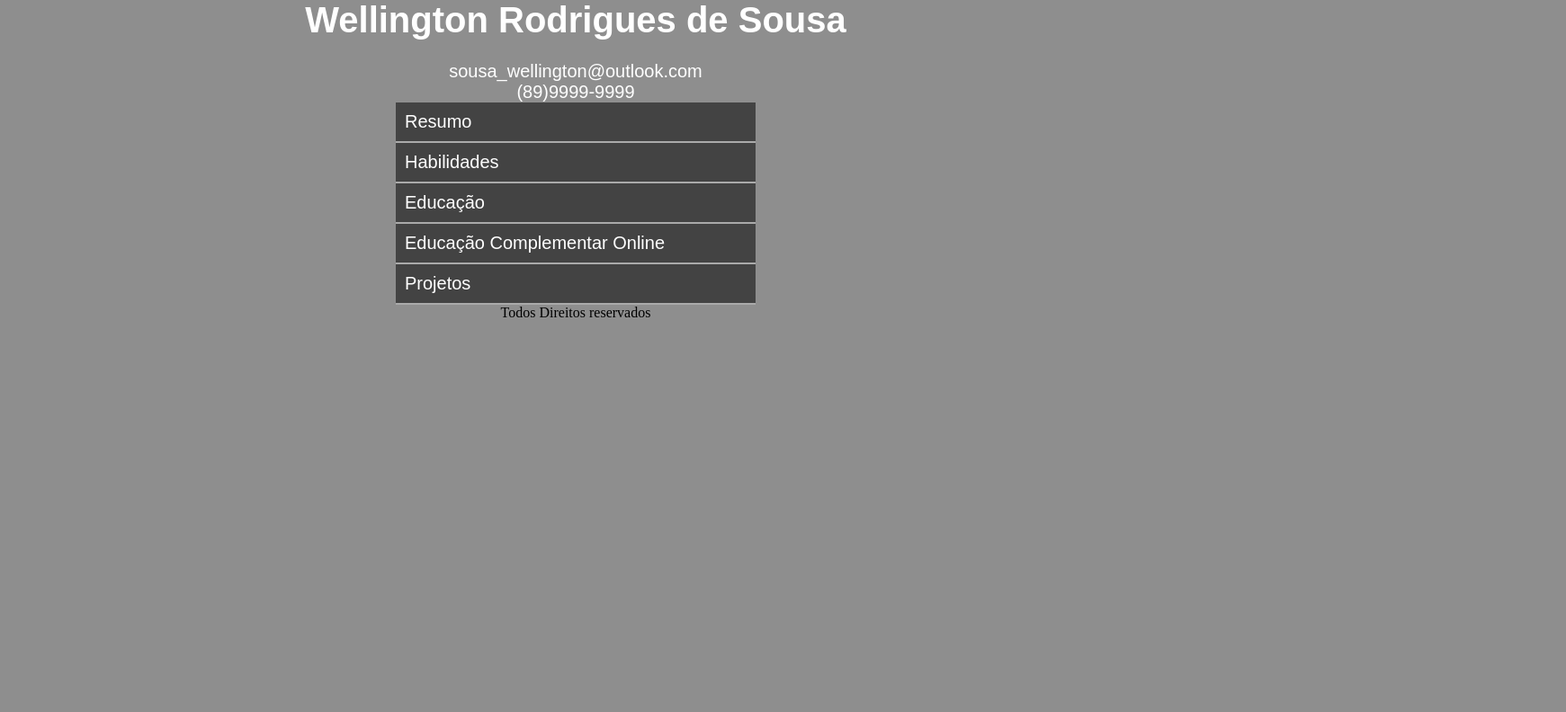
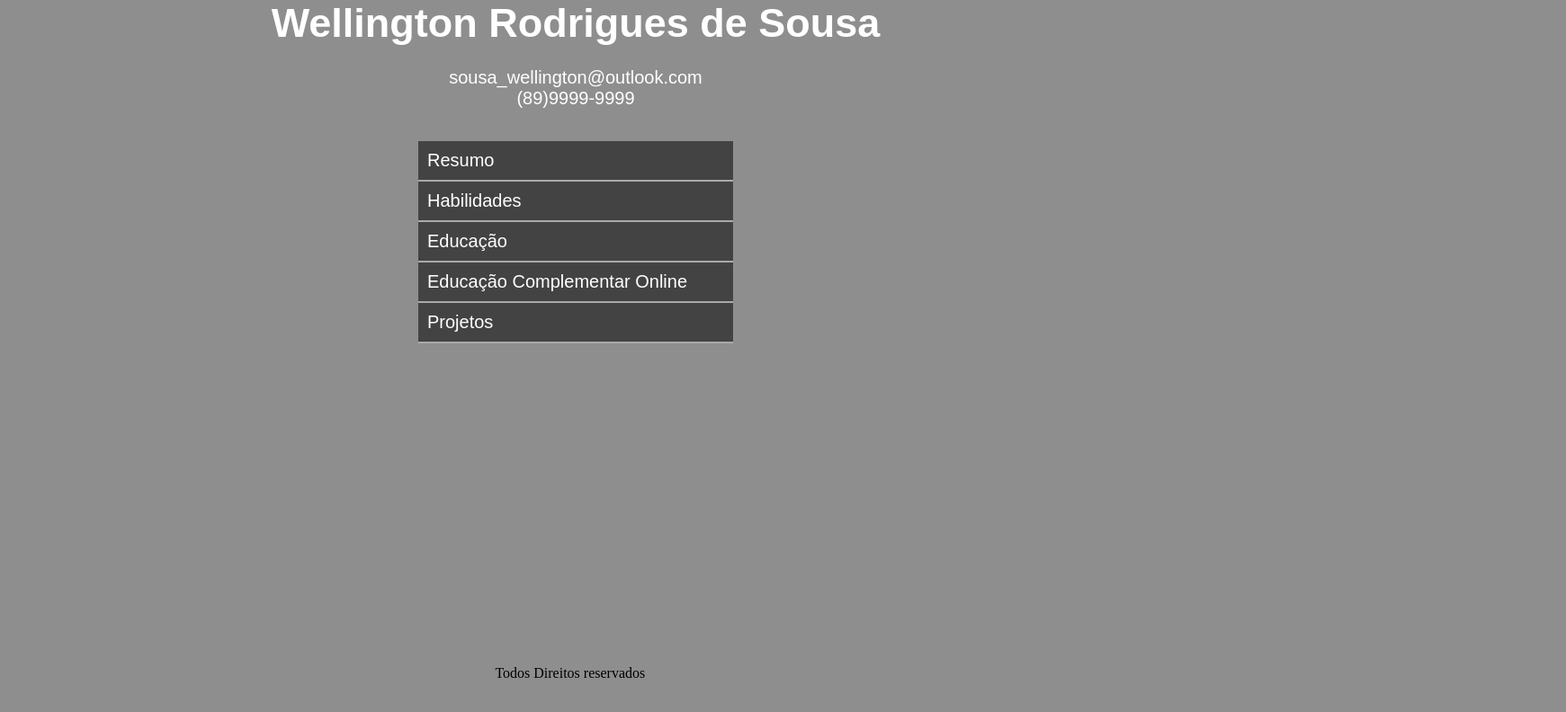
Before and after one commit to wrtinho/wrtinho.github.io, a plain HTML site: page index.html in a window 1280 px wide. Shown: the whole page at 90% size, 1741 px wide, since content can reach past the window. Drawn offline with Linux system fonts and the light colour scheme.

Commit message:
estilizando

```diff
--- a/css/style.css
+++ b/css/style.css
@@ -1,19 +1,40 @@
 *{
     margin: 0;
-    padding: 0;;
+    padding: 0;
 }
 body{
     background-color: #8e8e8e;
 
+
+
 }
 
 nav{
-    width: 400px;
+    width: 350px;
     height: auto;
     font-family: 'Arial';
     margin: auto;
 }
+.main {
+    font-family: 'Arial';
+    text-align: center;
+    font-size: 20px;
+    color: #fff;
 
+
+}
+.main a {
+    text-decoration: none;
+    color: #fff;
+
+}
+.main h1{
+    font-family: 'Arial';
+    text-align: center;
+    font-size: 45px;
+    color: #fff;
+
+}
 .item label{
     display: block;
     padding:  10px;
@@ -39,9 +60,9 @@ nav{
     display: none;
 }
 .item ul li a{
-    width: 100%;
-    height: 20px;
-    padding: 10px;
+    width: auto;
+    height: auto;
+    padding: 10px ;
     display: block;
     text-decoration: none;
     background-color: #fafafa;
@@ -55,23 +76,20 @@ nav{
 }
 .item input:checked ~ ul{
     height: auto;
-    max-height: 200px;
-    transform: all:
+    max-height: 400px;
+    transform: all;
+    /* transition:  all .4s linear; */
 }
 
-.footer{
-    text-align: center;
-}
-.main {
-    font-family: 'Arial';
-    text-align: center;
-    font-size: 20px;
-    color: #fff;
-}
-.main a {
-    text-decoration: none;
-    color: #fff;
-}
-.main h1{
+
+
+.footer footer{
+    width: 50%;
+    height: 100%;
+    margin: auto;
+    bottom: 0;
+    position: relative;
+    margin-top: 28%;
+    padding: 0% 43%
 
 }
--- a/index.html
+++ b/index.html
@@ -12,7 +12,8 @@
 		<br>
 		<a href="sousa_wellington@outlook.com">sousa_wellington@outlook.com  </a><ul><li>(89)9999-9999 </li></ul>
 	</div>
-
+<br>
+<br>
 		<nav>
 		<div class="item">
 			<input type="checkbox" id="check1">
@@ -82,7 +83,10 @@
 		</nav>
 
 	<div class="footer">
-		Todos Direitos reservados
+		<footer>
+
+			Todos Direitos reservados
+		</footer>
 
 	</div>
 </body>
```
